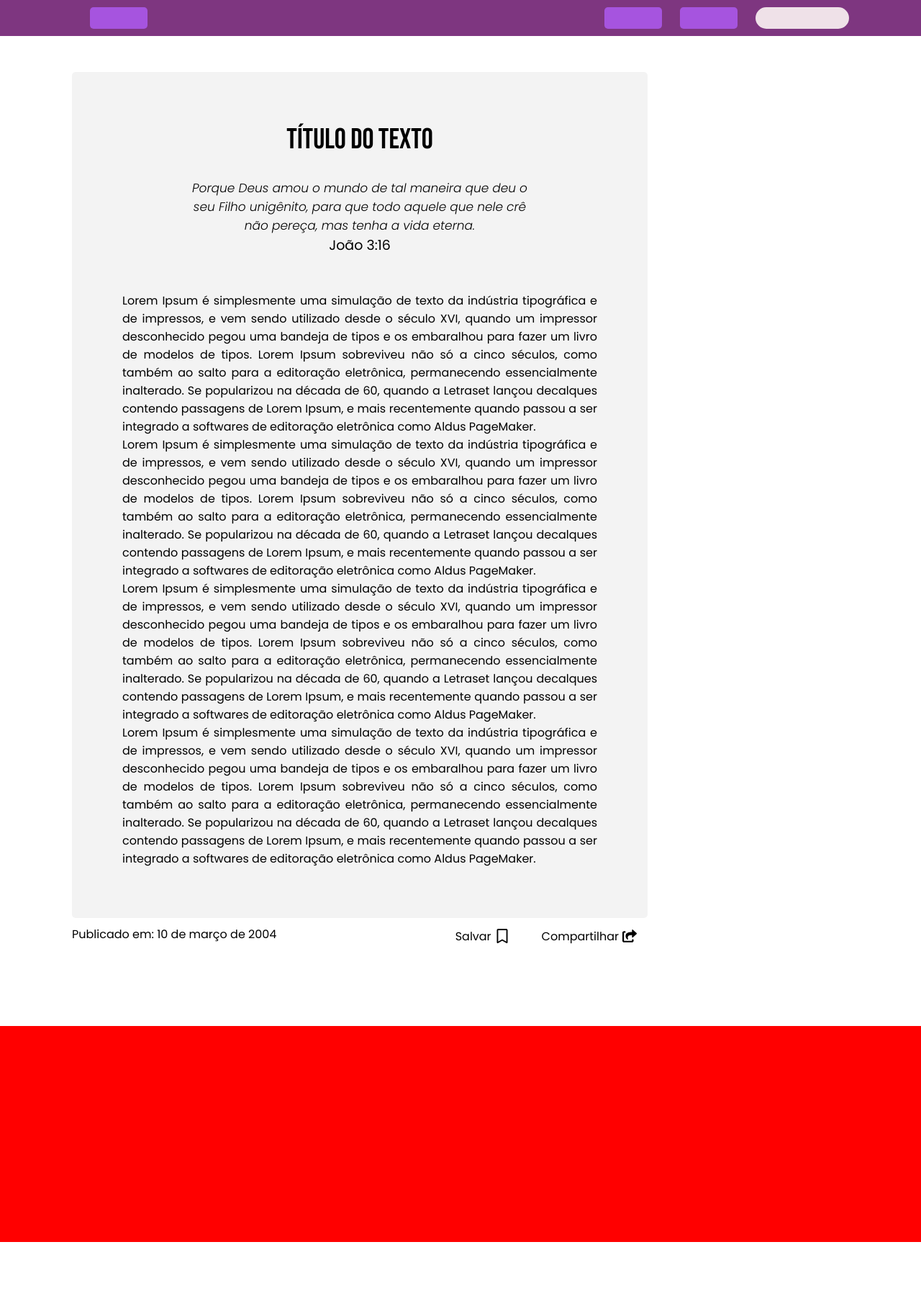
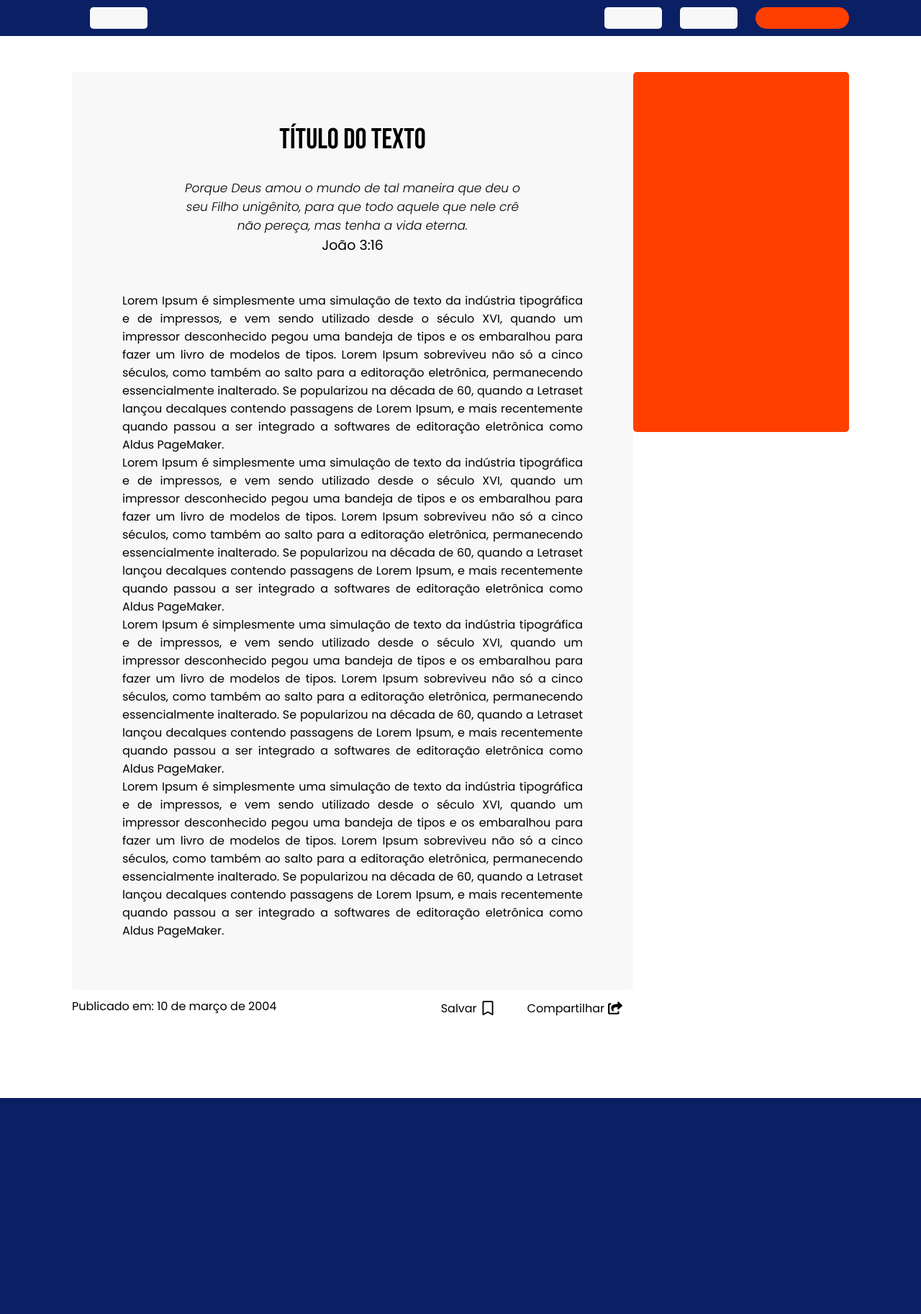
Before and after one commit to frcelipe7/pp-blog, a Django app: template app_blog/templates/read.html in a window 1280 px wide. Shown: the whole page at 72% size. Before the commit the page ends 1725 px from the top, so only its background shows below. Run offline with Django 4.2, Linux system fonts and the light colour scheme; the template is opened without the code that fills it, so the values that code supplies are empty.

Commit message:
some colors

```diff
--- a/app_blog/templates/read.html
+++ b/app_blog/templates/read.html
@@ -6,54 +6,8 @@
     <meta name="viewport" content="width=device-width, initial-scale=1.0">
     <title>Pela Palavra</title>
     <link rel="stylesheet" href="style.css">
-    <script>
-        function click_button (button) {
-            button.style.animation = "piscar-butao .1s";
-            button.addEventListener("animationend", () => {
-                const p_ = document.querySelector(".block .info-buttons .buttons .save p")
-                p_.innerHTML = "Salvo";
-                const button_salvo = document.querySelector(".block .info-buttons .buttons .button .salvo")
-                const salvar = document.querySelector(".block .info-buttons .buttons .button .salvar")
-                console.log(button_salvo)
-                salvar.style.display = 'none';
-                salvar.style.opacity = '0'
-                button_salvo.style.display = "block";
-                button_salvo.style.opacity = "1";
-                button.style.animation = "piscar-butao .1s reverse";
-                button.classList.remove('save')
-                button.classList.add('saved')
-            })
-        }
-        addEventListener("DOMContentLoaded", () => {
-            const button = document.querySelector(".block .info-buttons .buttons .save")
-            const info_buttons = document.querySelector(".block .text-content .info-buttons");
-            const side_bar_left = document.querySelector(".sidebar-right")
+    <script src="../static/js/read.js"></script>
 
-            document.addEventListener("scroll", () => {
-                // console.log(info_buttons.offsetTop)
-                // console.log(document.body.offsetHeight)
-                // console.log(document.body.offsetHeight - info_buttons.offsetTop)
-                var topo = 0;
-
-                if (info_buttons.offsetTop - window.scrollY - 100 <= side_bar_left.offsetHeight) {
-                    side_bar_left.style.position = 'static';
-                    side_bar_left.style.top = `${topo}px`;
-                    // console.log(side_bar_left)
-                    // console.log(side_bar_left.offsetHeight)
-                    // side_bar_left.innerHTML = side_bar_left.offsetHeight
-                } else {
-                    side_bar_left.style.position = 'fixed';
-                    topo = window.scrollY + side_bar_left.offsetHeight
-                    console.log(topo)
-                }
-
-                // console.log(window.scrollY)
-                // console.log(window.innerHeight)
-                // console.log(info_buttons.offsetTop - window.scrollY - 100)
-                // console.log(window.print())
-            })
-        })
-    </script>
 </head>
 <body>
     <nav class="topo-fixed">
@@ -65,7 +19,7 @@
         </div>
     </nav>
 
-    <div class="block">
+    <section class="block">
         <div class="text-content">
             <div class="text-title">Título do texto</div>
             <div class="verse-and-reference">
@@ -145,9 +99,9 @@
             <div class="info-buttons">
                 <p>Publicado em: 10 de março de 2004</p>
                 <div class="buttons">
-                    <div class="save button" onclick="click_button(this)">
+                    <div class="save button">
                         <p>Salvar</p>
-                        <svg class="salvar" xmlns="http://www.w3.org/2000/svg" viewBox="0 0 384 512">
+                        <svg xmlns="http://www.w3.org/2000/svg" viewBox="0 0 384 512">
                             <!--! Font Awesome Pro 6.1.1 by @fontawesome - https://fontawesome.com
                                 License - https://fontawesome.com/license (Commercial License) Copyright
                                 2022 Fonticons, Inc.
@@ -157,7 +111,10 @@
                             362.5 0 336 0zM336 452L192 368l-144 84V54C48 50.63 50.63 48 53.1 48h276C333.4
                             48 336 50.63 336 54V452z"/>
                         </svg>
-                        <svg class="salvo" xmlns="http://www.w3.org/2000/svg" viewBox="0 0 384 512">
+                    </div>
+                    <div style="display: none;" class="salvo button">
+                        <p>Salvo</p>
+                        <svg xmlns="http://www.w3.org/2000/svg" viewBox="0 0 384 512">
                             <!--! Font Awesome Pro 6.1.1 by @fontawesome -
                                 https://fontawesome.com License - https://fontawesome.com/license
                                 (Commercial License) Copyright 2022 Fonticons, Inc.
@@ -165,7 +122,6 @@
                             <path d="M384 48V512l-192-112L0 512V48C0 21.5 21.5 0 48 0h288C362.5
                             0 384 21.5 384 48z"/>
                         </svg>
-
                     </div>
                     <div class="share button">
                         <p>Compartilhar</p>
@@ -187,8 +143,18 @@
             </div>
         </div>
 
-        <div class="sidebar-right"></div>
-    </div>
+        <div class="content-sidebar">
+            <div class="sidebar-right"></div>
+        </div>
+    </section>
+
+    <!-- <section class="comments">
+        <div class="see-comments">
+            <h2>Comentários</h2>
+        </div>
+
+        <div class="comentar"></div>
+    </section> -->
 
     <footer></footer>
 </body>
--- a/app_blog/templates/style.css
+++ b/app_blog/templates/style.css
@@ -2,10 +2,30 @@
 @import url('https://fonts.googleapis.com/css2?family=Bebas+Neue&display=swap');
 
 :root {
-    --principal: #7E3680;
-    --secundaria: #A654DF;
-    --mais-clara: #EFE1E8;
+    /*modo escuro*/
+    --escura-1: #08153A;
+    --escura-2: #08153A;
+
+    --principal: #0B1F65;
+    --segunda: #05445E;
+    --terceira: #189AB4;
+    --quarta: #7EC8E3;
+
+    --quinta: #FF3F00;
+    --sexta: #f8f8f8;
     --escura: #CBCBCB;
+
+    /*modo claro*/
+
+
+
+    /* --principal: #7E3680;
+    --segunda: #A654DF;
+    --terceira: #CB8AFF;
+    --quarta: #ca8affa9;
+    --quinta: #EFE1E8;
+    --sexta: #f8f8f8ce;
+    --escura: #CBCBCB; */
 }
 
 * {
@@ -22,11 +42,12 @@
     display: flex;
     align-items: center;
     justify-content: space-between;
+    z-index: 9999;
 }
 
 .topo-fixed .logo,
 .topo-fixed .content-buttons .button{
-    background-color: var(--secundaria);
+    background-color: var(--sexta);
     width: 80px; height: 30px;
     border-radius: 5px;
     margin-left: 25px;
@@ -36,7 +57,7 @@
 
 .topo-fixed .content-buttons .register-login-user {
     width: 130px;
-    background-color: var(--mais-clara);
+    background-color: var(--quinta);
     border-radius: 50px;
 }
 
@@ -49,6 +70,10 @@
     padding: 50px 100px;
     padding-top: 50px;
     margin-top: 50px;
+    position: relative;
+    display: flex;
+    align-items: stretch;
+    justify-content: space-between;
 }
 
 @media (max-width: 770px) {
@@ -61,10 +86,11 @@
 
 .text-content {
     height: auto; max-width: 800px;
-    background-color: #f2f2f2ec;
+    background-color: var(--sexta);
     border-radius: 5px;
     padding: 70px 0;
     margin-bottom: 100px;
+    float: right;
 }
 
 .text-content .text-title {
@@ -123,18 +149,23 @@
     cursor: pointer;
 }
 
+.text-content .info-buttons .buttons .button[bye] {
+    animation: .1s piscar-butao forwards;
+}
+
+.text-content .info-buttons .buttons .button[hi] {
+    animation: .1s piscar-butao forwards;
+    animation-direction: reverse;
+}
+
 .text-content .info-buttons .buttons .button.share {
     margin-left: 15px;
 }
 
 .text-content .info-buttons .buttons .button:hover {
-    background-color: #f2f2f2ec;
+    background-color: var(--sexta);
 }
 
-.text-content .info-buttons .buttons .button .salvo {
-    display: none;
-    opacity: 0;
-}
 
 @keyframes piscar-butao {
     0% {opacity: 1;}
@@ -146,19 +177,48 @@
     margin-left: 5px;
 }
 
+/*  SIDEBAR  */
+
+.content-sidebar {
+    width: auto;
+    position: relative;
+}
+
+.sidebar-right {
+    width: 300px; height: 500px;
+    position: sticky;
+    z-index: 100;
+    top: 100px;
+    background-color: var(--quinta);
+    margin-bottom: 100px;
+    border-radius: 5px;
+}
 
 
-/*  SIDEBAR  */
+/*
+    COMMENTS
+.comments {
+    display: flex;
+    flex-direction: row;
+    justify-content: space-evenly;
+}
 
-.sidebar-right {
-    width: 300px; height: 75%;
-    position: static;
-    right: 100px; top: 500px;
-    z-index: 100;
+.see-comments, .comentar {
+    width: 45%; height: 400px;
+    border-radius: 5px;
 }
+
+.see-comments {
+    background-color: var(--sexta);
+}
+
+.comentar {
+    background-color: var(--quarta);
+}
+*/
 
 footer {
     height: 300px;
     width: 100%;
-    background-color: red;
+    background-color: var(--principal);
 }
```
Also changed, not shown: app_blog/static/js/read.js (added, +35 -0 lines).
